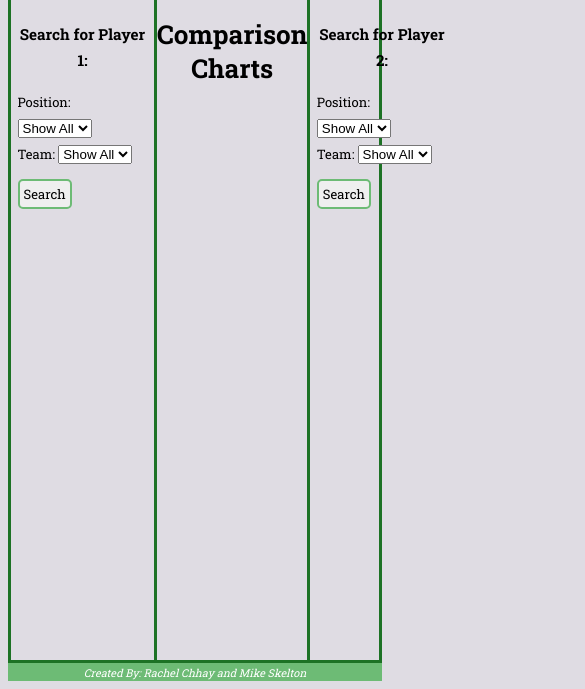
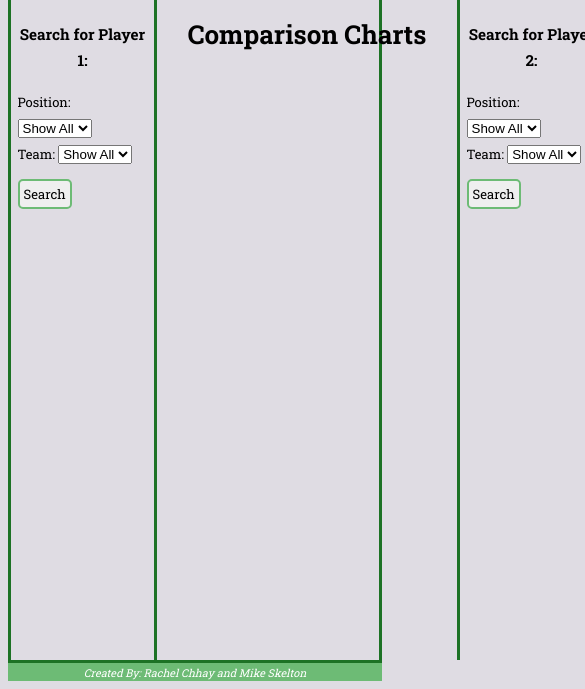
Before and after one commit to rachelchhay/fantasy_football_app_frontend, a website: page public/index.html in a window 390 px wide. Shown: the part 171-860 px from the top of the page, 585 px wide, since content can reach past the window. Drawn offline with nearby package versions, Linux system fonts and the light colour scheme.

Commit message:
updated player img

```diff
--- a/public/style.css
+++ b/public/style.css
@@ -44,7 +44,7 @@ body {
 }
 
 .players img {
-  padding: .25em;
+  width: 7.5em;
 }
 
 h4 {
@@ -133,10 +133,6 @@ footer {
     padding: 0.5em;
   }
 
-  #charts {
-    display: inline-block;
-    width: 80%;
-  }
 
   img {
     height: 5em;
```
